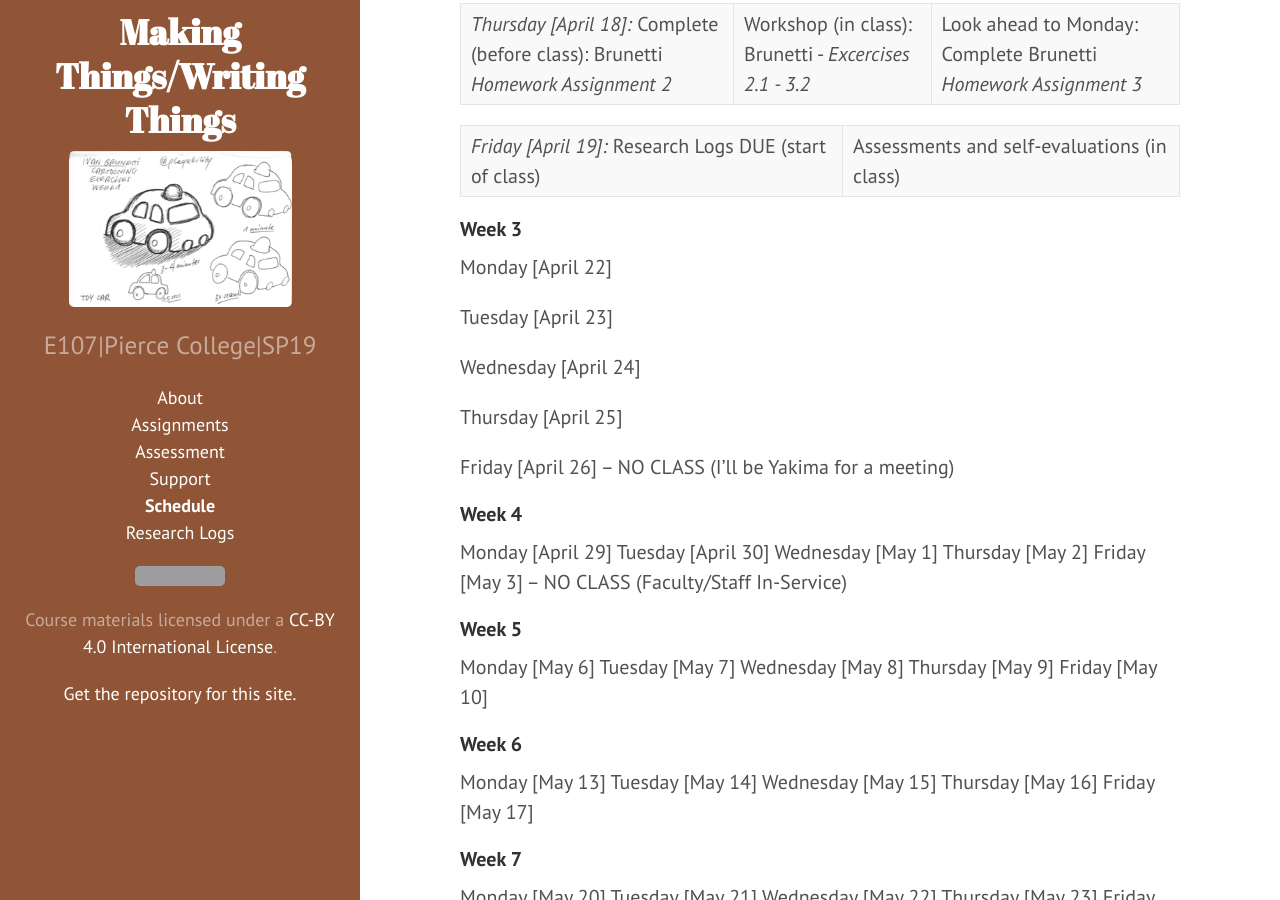
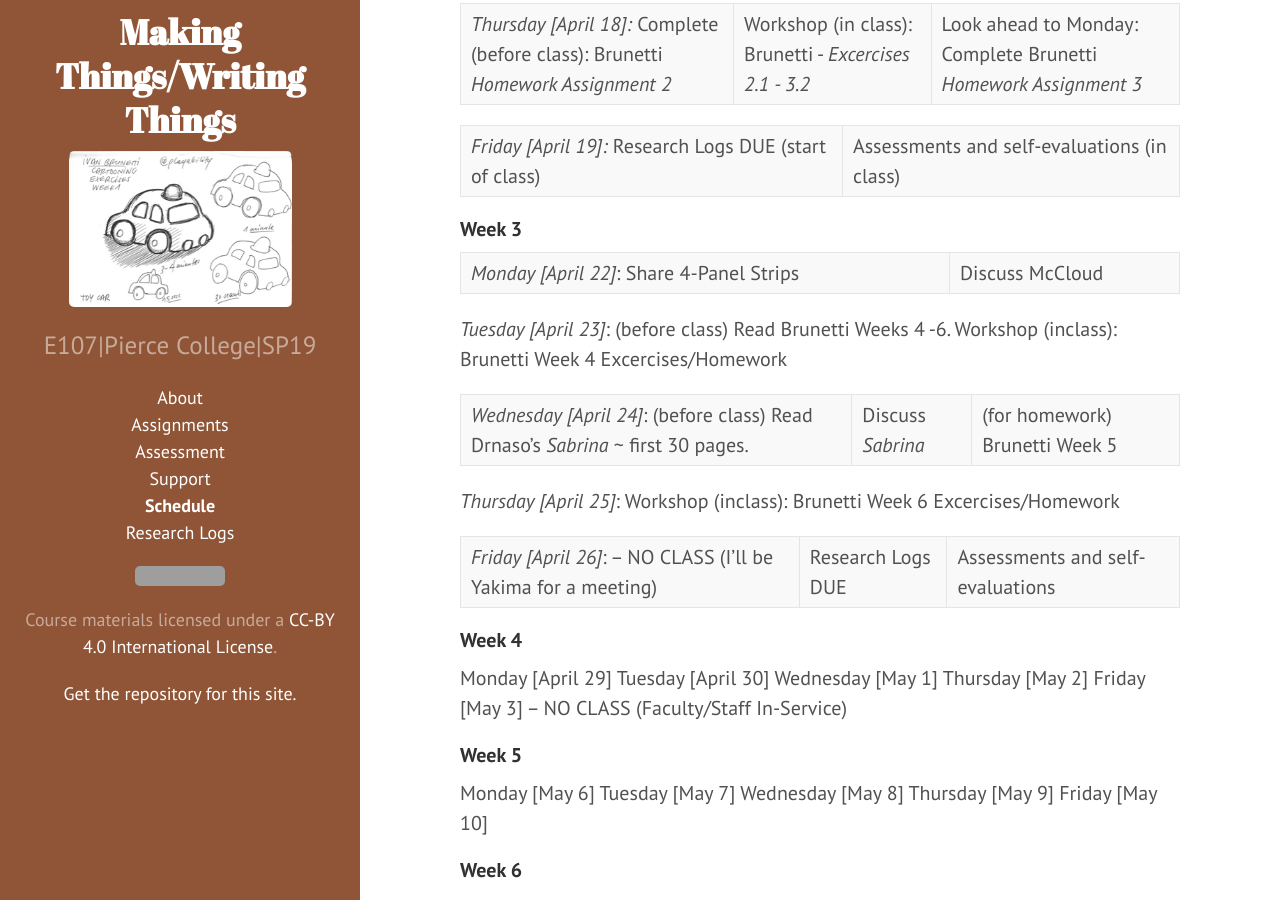
Before and after one commit to jloan/e107v2, a Jekyll site: the page built from 04schedule.md, in a window 1280 px wide and 900 px high, scrolled down 892 px. Built offline with Jekyll 4.4.1, drawn with Linux system fonts in a browser that asks for light colours; grey boxes are pictures that could not be loaded.

Commit message:
Update 04schedule.md

```diff
--- a/04schedule.md
+++ b/04schedule.md
@@ -31,15 +31,15 @@ permalink: /schedule/
 
 #### Week 3
 
-Monday [April 22]
+*Monday [April 22]*: Share 4-Panel Strips | Discuss McCloud
 
-Tuesday [April 23]
+*Tuesday [April 23]*: (before class) Read Brunetti Weeks 4 -6. Workshop (inclass): Brunetti Week 4 Excercises/Homework
 
-Wednesday [April 24]
+*Wednesday [April 24]*: (before class) Read Drnaso's *Sabrina* ~ first 30 pages. | Discuss *Sabrina* | (for homework) Brunetti Week 5
 
-Thursday [April 25]
+*Thursday [April 25]*: Workshop (inclass): Brunetti Week 6 Excercises/Homework
 
-Friday [April 26] -- NO CLASS (I'll be Yakima for a meeting)
+*Friday [April 26]*: -- NO CLASS (I'll be Yakima for a meeting) | Research Logs DUE | Assessments and self-evaluations
 
 #### Week 4
 
```
